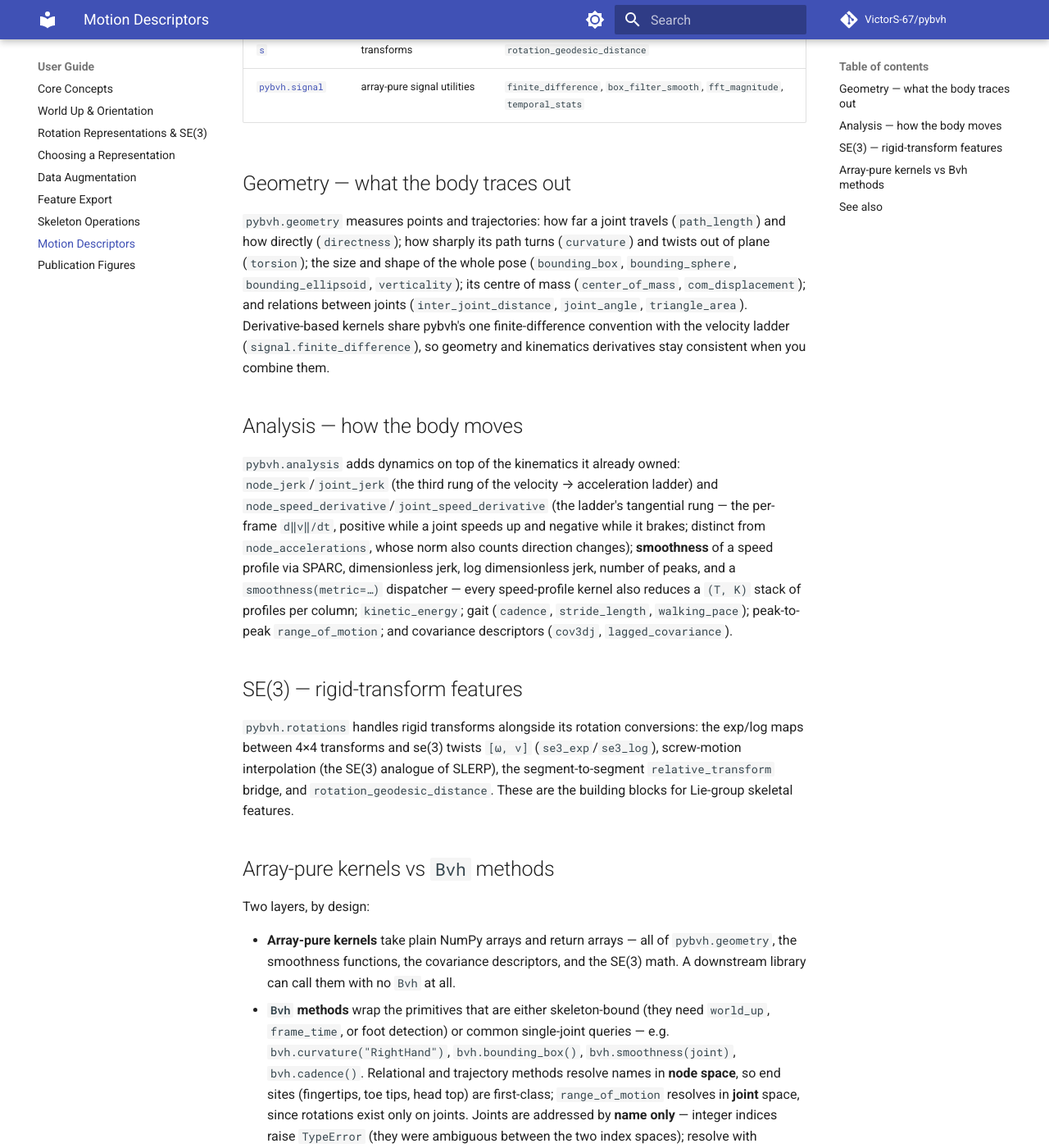
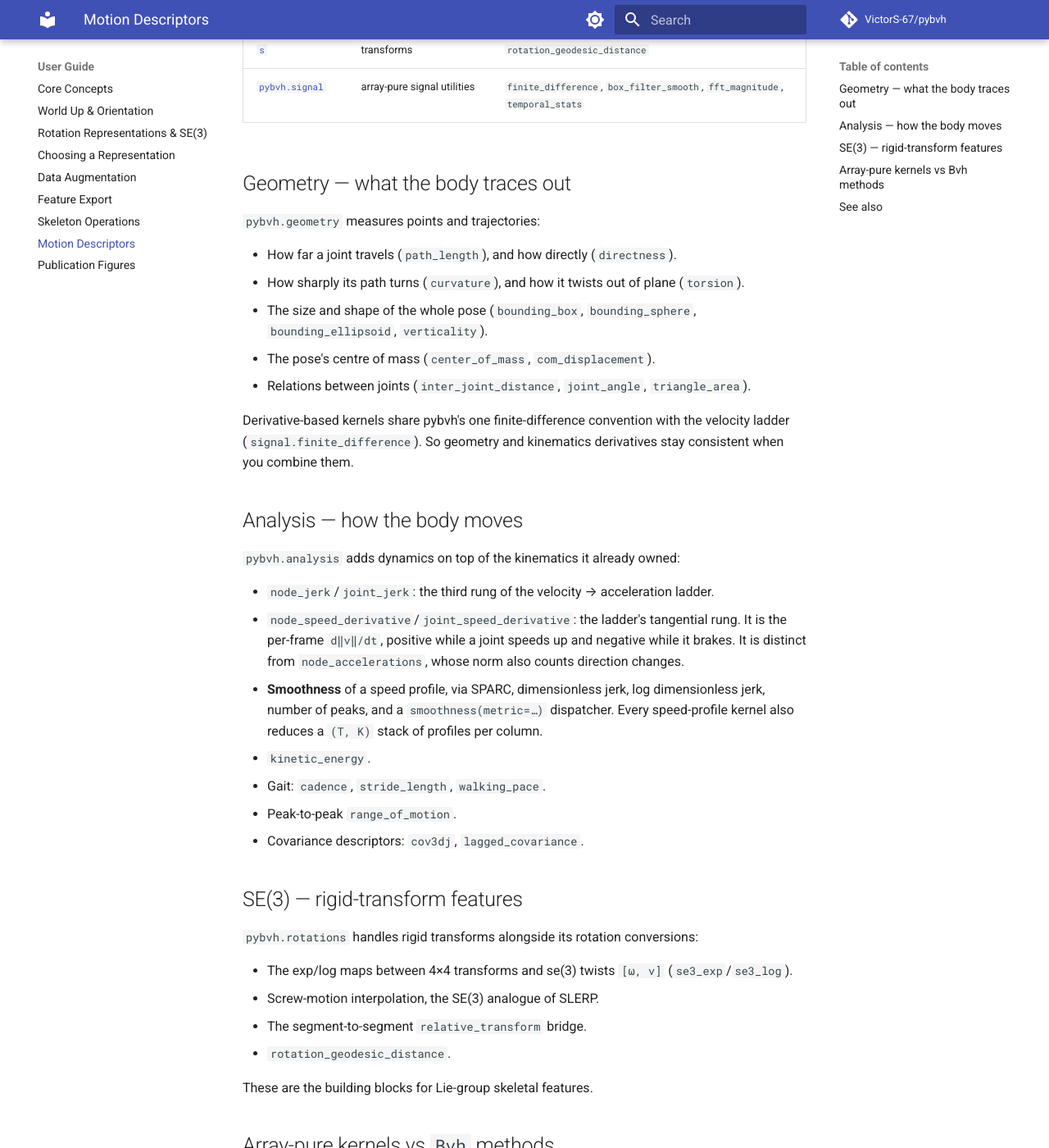
Before and after one commit to VictorS-67/pybvh, an MkDocs documentation site: the page built from docs/guide/motion-descriptors.md, in a window 1280 px wide and 1400 px high, scrolled down 666 px. Shown: the whole window at 82% size. Built offline with MkDocs 1.6.1 and Material for MkDocs 9.7.7, drawn with Linux system fonts in a browser that asks for light colours; comment, search, counter and statistics services are not loaded; some of the changed text lies outside the part shown.

Commit message:
docs(guide): give each fact its own sentence in motion descriptors

```diff
--- a/docs/guide/motion-descriptors.md
+++ b/docs/guide/motion-descriptors.md
@@ -15,22 +15,51 @@ The descriptors live in four modules, mirroring the two halves of the BVH data m
 
 ## Geometry — what the body traces out
 
-`pybvh.geometry` measures points and trajectories: how far a joint travels (`path_length`) and how directly (`directness`); how sharply its path turns (`curvature`) and twists out of plane (`torsion`); the size and shape of the whole pose (`bounding_box`, `bounding_sphere`, `bounding_ellipsoid`, `verticality`); its centre of mass (`center_of_mass`, `com_displacement`); and relations between joints (`inter_joint_distance`, `joint_angle`, `triangle_area`). Derivative-based kernels share pybvh's one finite-difference convention with the velocity ladder (`signal.finite_difference`), so geometry and kinematics derivatives stay consistent when you combine them.
+`pybvh.geometry` measures points and trajectories:
+
+- How far a joint travels (`path_length`), and how directly (`directness`).
+- How sharply its path turns (`curvature`), and how it twists out of plane (`torsion`).
+- The size and shape of the whole pose (`bounding_box`, `bounding_sphere`, `bounding_ellipsoid`, `verticality`).
+- The pose's centre of mass (`center_of_mass`, `com_displacement`).
+- Relations between joints (`inter_joint_distance`, `joint_angle`, `triangle_area`).
+
+Derivative-based kernels share pybvh's one finite-difference convention with the velocity ladder (`signal.finite_difference`). So geometry and kinematics derivatives stay consistent when you combine them.
 
 ## Analysis — how the body moves
 
-`pybvh.analysis` adds dynamics on top of the kinematics it already owned: `node_jerk`/`joint_jerk` (the third rung of the velocity → acceleration ladder) and `node_speed_derivative`/`joint_speed_derivative` (the ladder's tangential rung — the per-frame `d‖v‖/dt`, positive while a joint speeds up and negative while it brakes; distinct from `node_accelerations`, whose norm also counts direction changes); **smoothness** of a speed profile via SPARC, dimensionless jerk, log dimensionless jerk, number of peaks, and a `smoothness(metric=…)` dispatcher — every speed-profile kernel also reduces a `(T, K)` stack of profiles per column; `kinetic_energy`; gait (`cadence`, `stride_length`, `walking_pace`); peak-to-peak `range_of_motion`; and covariance descriptors (`cov3dj`, `lagged_covariance`).
+`pybvh.analysis` adds dynamics on top of the kinematics it already owned:
+
+- `node_jerk`/`joint_jerk`: the third rung of the velocity → acceleration ladder.
+- `node_speed_derivative`/`joint_speed_derivative`: the ladder's tangential rung. It is the per-frame `d‖v‖/dt`, positive while a joint speeds up and negative while it brakes. It is distinct from `node_accelerations`, whose norm also counts direction changes.
+- **Smoothness** of a speed profile, via SPARC, dimensionless jerk, log dimensionless jerk, number of peaks, and a `smoothness(metric=…)` dispatcher. Every speed-profile kernel also reduces a `(T, K)` stack of profiles per column.
+- `kinetic_energy`.
+- Gait: `cadence`, `stride_length`, `walking_pace`.
+- Peak-to-peak `range_of_motion`.
+- Covariance descriptors: `cov3dj`, `lagged_covariance`.
 
 ## SE(3) — rigid-transform features
 
-`pybvh.rotations` handles rigid transforms alongside its rotation conversions: the exp/log maps between 4×4 transforms and se(3) twists `[ω, v]` (`se3_exp`/`se3_log`), screw-motion interpolation (the SE(3) analogue of SLERP), the segment-to-segment `relative_transform` bridge, and `rotation_geodesic_distance`. These are the building blocks for Lie-group skeletal features.
+`pybvh.rotations` handles rigid transforms alongside its rotation conversions:
+
+- The exp/log maps between 4×4 transforms and se(3) twists `[ω, v]` (`se3_exp`/`se3_log`).
+- Screw-motion interpolation, the SE(3) analogue of SLERP.
+- The segment-to-segment `relative_transform` bridge.
+- `rotation_geodesic_distance`.
+
+These are the building blocks for Lie-group skeletal features.
 
 ## Array-pure kernels vs `Bvh` methods
 
-Two layers, by design:
+There are two layers, by design:
 
-- **Array-pure kernels** take plain NumPy arrays and return arrays — all of `pybvh.geometry`, the smoothness functions, the covariance descriptors, and the SE(3) math. A downstream library can call them with no `Bvh` at all.
-- **`Bvh` methods** wrap the primitives that are either skeleton-bound (they need `world_up`, `frame_time`, or foot detection) or common single-joint queries — e.g. `bvh.curvature("RightHand")`, `bvh.bounding_box()`, `bvh.smoothness(joint)`, `bvh.cadence()`. Relational and trajectory methods resolve names in **node space**, so end sites (fingertips, toe tips, head top) are first-class; `range_of_motion` resolves in **joint** space, since rotations exist only on joints. Joints are addressed by **name only** — integer indices raise `TypeError` (they were ambiguous between the two index spaces); resolve with `bvh.index(name, space=...)` and use the array-pure kernels for index-based access. Every descriptor method also accepts pre-computed positions via `coords=` for hot loops (the default path is served by the FK cache anyway).
+- **Array-pure kernels** take plain NumPy arrays and return arrays. They are all of `pybvh.geometry`, the smoothness functions, the covariance descriptors, and the SE(3) math. A downstream library can call them with no `Bvh` at all.
+- **`Bvh` methods** wrap the primitives that are either skeleton-bound or common single-joint queries. A skeleton-bound primitive needs `world_up`, `frame_time`, or foot detection. Examples: `bvh.curvature("RightHand")`, `bvh.bounding_box()`, `bvh.smoothness(joint)`, `bvh.cadence()`.
+
+    Relational and trajectory methods resolve names in **node space**, so end sites (fingertips, toe tips, head top) are first-class. `range_of_motion` resolves in **joint** space, because rotations exist only on joints.
+
+    Joints are addressed by **name only**. Integer indices raise `TypeError`, because they were ambiguous between the two index spaces. For index-based access, resolve with `bvh.index(name, space=...)`, and use the array-pure kernels.
+
+    Every descriptor method also accepts pre-computed positions via `coords=`, for hot loops. The FK cache serves the default path anyway.
 
 !!! note "Name-based primitives assume one consistent skeleton"
     Descriptors addressed by joint name (`inter_joint_distance(pairs)`, foot and centre-of-mass detection) assume every clip shares the same skeleton. Reconciling differing skeletons across a dataset is a harmonization concern (`pybvh.batch.harmonize`; `pybvh.analysis.relative_scale_factor` for size), not a descriptor concern.
```
Also changed, not shown: other parts of docs/guide/motion-descriptors.md (+3 -3 lines).
